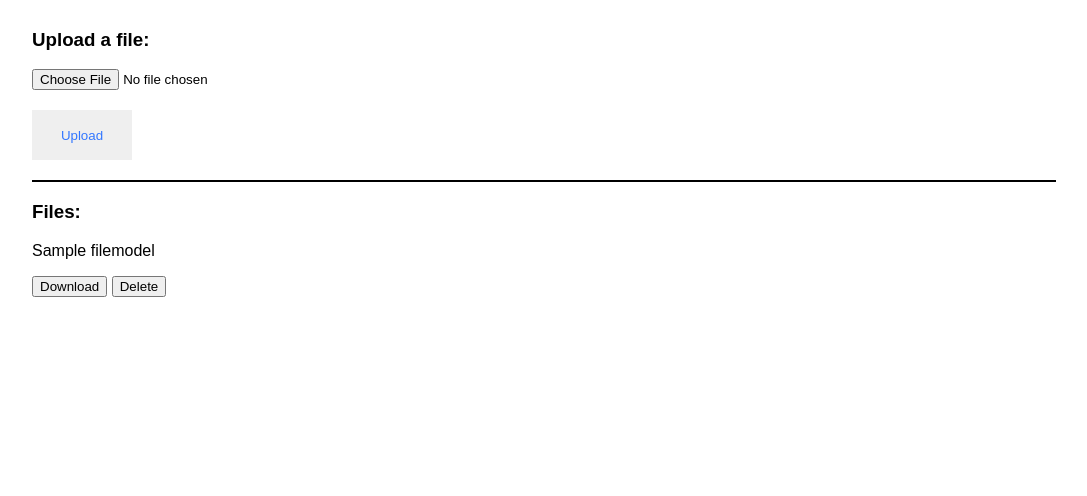
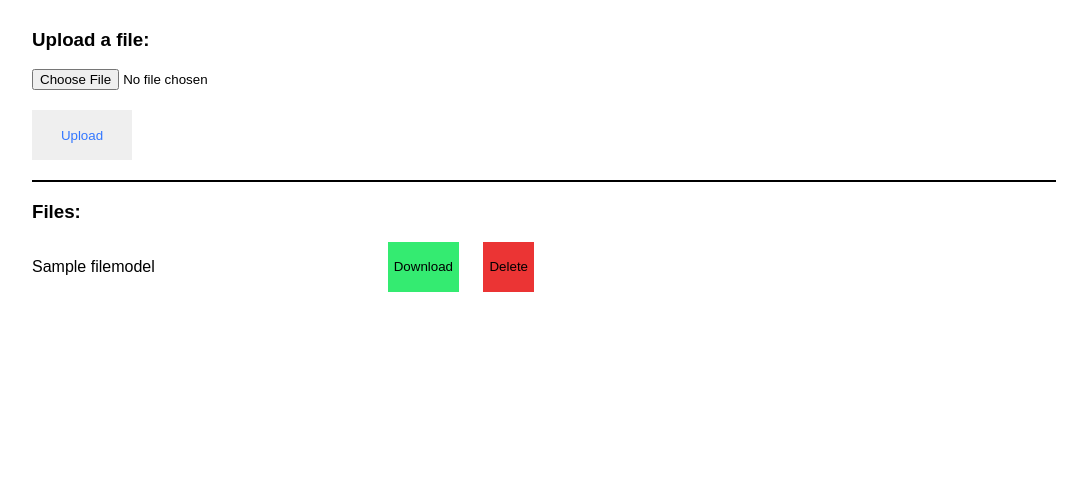
Before and after one commit to nampng/mycloud, a Django app: template cloud/templates/cloud/files.html in a window 1280 px wide. Shown: the part 70-566 px from the top of the page, without its empty margins (96-1183 px from the left). Run offline with Django 3.2, Linux system fonts and the light colour scheme; the template is opened without the code that fills it: values that come from a table or form of the project are taken from there, others are empty; tables that the repository leaves empty hold one stand-in row (values such as "Sample post").

Commit message:
finishing touches

```diff
--- a/cloud/static/cloud/style.css
+++ b/cloud/static/cloud/style.css
@@ -88,6 +88,7 @@ nav span {
 
 .upload-form input[type=file] {
     margin-bottom: 20px;
+    cursor: pointer;
 }
 
 .upload-form button {
@@ -104,3 +105,44 @@ nav span {
     color: white;
     background-color: #777;
 }
+
+.file-container {
+    display: flex;
+    justify-content: space-between;
+    width: 50%;
+    margin: 10px 0;
+}
+
+.file-container .btn-container {
+    min-height: 100%;
+}
+
+.file-container .btn {
+    border: none;
+    margin: 0 10px;
+    height: 100%;
+}
+
+.file-container .btn.download {
+    background-color: #34eb71;
+    color: #000;
+    transition: color 0.2s ease-in, background-color 0.2s ease-in;
+}
+
+.file-container .btn.delete {
+    background-color: #eb3434;
+    color: #000;
+    transition: color 0.2s ease-in, background-color 0.2s ease-in;
+}
+
+.file-container .btn.download:hover {
+    cursor: pointer;
+    background-color: #1b7038;
+    color: white;
+}
+
+.file-container .btn.delete:hover {
+    cursor: pointer;
+    background-color: #661919;
+    color: white;
+}
--- a/cloud/templates/cloud/files.html
+++ b/cloud/templates/cloud/files.html
@@ -19,8 +19,10 @@ Cloud - Files
         <form class="file-container" action="" method="POST">
             {% csrf_token %}
             <p>{{file.name}}</p>
-            <button type="submit" class="btn download" name="download_file" value="dow{{file.id}}">Download</button>
-            <button type="submit" class="btn delete" name="delete_file" value="del{{file.id}}">Delete</button>
+            <div class="btn-container">
+                <button type="submit" class="btn download" name="download_file" value="dow{{file.id}}">Download</button>
+                <button type="submit" class="btn delete" name="delete_file" value="del{{file.id}}">Delete</button>
+            </div>
         </form>
         {% endfor %}
         {% else %}
--- a/cloud/views.py
+++ b/cloud/views.py
@@ -38,7 +38,8 @@ def files(response):
             print("Downloading file")
             file_id = response.POST["download_file"][3:]
             file = FileModel.objects.get(id=file_id)
-            with open(file.name, 'rb') as f:
+            file_path = "file_store/" + file.name
+            with open(file_path, 'rb') as f:
                 http_response = HttpResponse(f.read())
                 http_response['Content-Disposition'] = 'attachment; filename= ' + file.name
                 return http_response
--- a/mycloud/settings.py
+++ b/mycloud/settings.py
@@ -19,6 +19,8 @@ BASE_DIR = Path(__file__).resolve().parent.parent
 TEMPLATE_DIRS = (
     'cloud/templates',
 )
+
+MEDIA_ROOT = 'file_store/'
 
 # Quick-start development settings - unsuitable for production
 # See https://docs.djangoproject.com/en/3.2/howto/deployment/checklist/
--- a/mycloud/urls.py
+++ b/mycloud/urls.py
@@ -18,5 +18,5 @@ from django.urls import path, include
 
 urlpatterns = [
     path('admin/', admin.site.urls),
-    path('cloud/', include('cloud.urls'))
+    path('', include('cloud.urls'))
 ]
```
Also changed, not shown: 1 other file.
